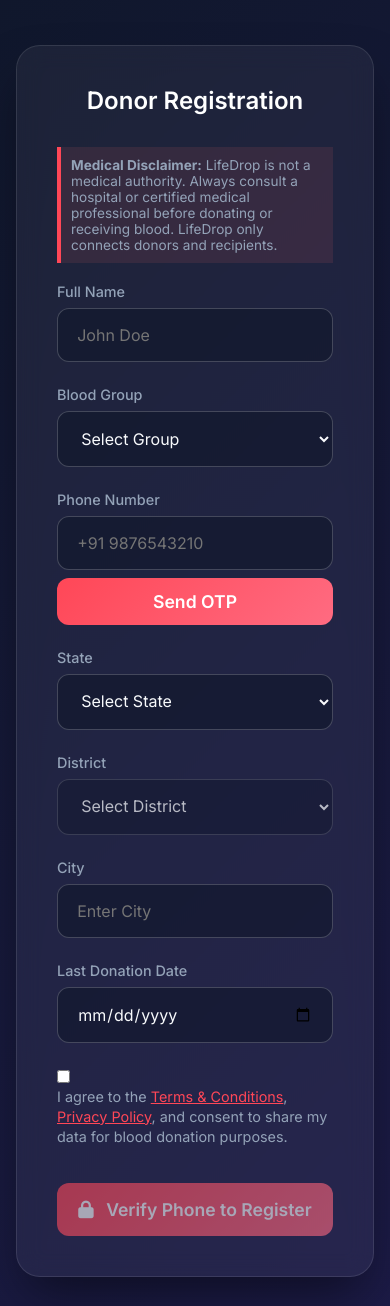
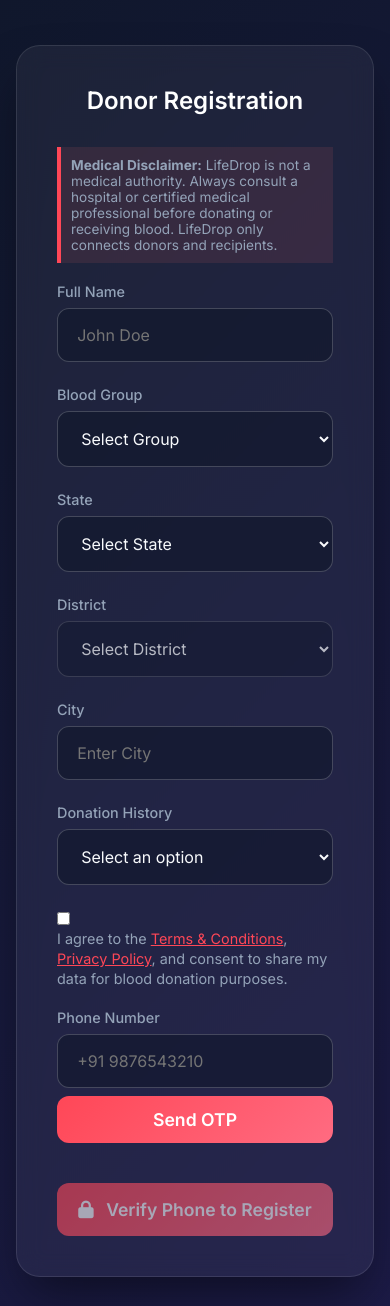
Before and after one commit to neeraj-v220/Lifedrop, a plain HTML site: page Frontend/register.html in a window 390 px wide. Shown: the part 129-1435 px from the top of the page. Drawn offline with Linux system fonts and the light colour scheme.

Commit message:
Move phone verification and add donor history choice
Moves phone verification below donor details and adds a required donation history choice with a date field for returning donors.

```diff
--- a/Frontend/register.html
+++ b/Frontend/register.html
@@ -29,8 +29,7 @@
                 <input type="text" id="name" name="name" placeholder="John Doe" required>
             </div>
 
-            <!-- Blood + Phone -->
-            <div class="form-row">
+            <!-- Blood Group -->
             <div class="form-group">
                 <label for="bloodGroup">Blood Group</label>
                 <select id="bloodGroup" name="bloodGroup" required>
@@ -44,13 +43,6 @@
                     <option value="O+">O+</option>
                     <option value="O-">O-</option>
                 </select>
-                </div>
-
-                <div class="form-group">
-                    <label for="phone">Phone Number</label>
-                    <input type="tel" id="phone" name="phone" placeholder="+91 9876543210" required>
-                    <button type="button" class="btn" id="sendOtpBtn" style="margin-top: 0.5rem; padding: 0.8rem;">Send OTP</button>
-                </div>
             </div>
 
             <!-- State + District -->
@@ -70,7 +62,7 @@
                 </div>
             </div>
 
-            <!-- City + Date -->
+            <!-- City + Donation History -->
             <div class="form-row">
                 <div class="form-group">
                     <label for="city">City</label>
@@ -78,9 +70,18 @@
                 </div>
 
                 <div class="form-group">
+                    <label for="donationExperience">Donation History</label>
+                    <select id="donationExperience" name="donationExperience" required>
+                        <option value="" disabled selected>Select an option</option>
+                        <option value="first-time">I am a new donor (I have never donated)</option>
+                        <option value="returning">I have donated before</option>
+                    </select>
+                </div>
+            </div>
+
+            <div class="form-group" id="lastDonationDateGroup" style="display: none;">
                 <label for="lastDonationDate">Last Donation Date</label>
                 <input type="date" id="lastDonationDate" name="lastDonationDate">
-                </div>
             </div>
 
             <!-- Location Data (Hidden) -->
@@ -97,13 +98,32 @@
                 </label>
             </div>
 
+            <!-- Phone Verification -->
+            <div class="form-group">
+                <label for="phone">Phone Number</label>
+                <input type="tel" id="phone" name="phone" placeholder="+91 9876543210" required>
+                <button type="button" class="btn" id="sendOtpBtn" style="margin-top: 0.5rem; padding: 0.8rem;">Send OTP</button>
+            </div>
+
+            <div id="otpSection" style="display: none; margin-top: 20px; border-top: 1px solid #eee; padding-top: 20px;">
+                <h3>Verify Phone Number</h3>
+                <p id="otpStatusMsg">An OTP has been processed for your phone number.</p>
+                <div class="form-group" style="margin-top: 10px;">
+                    <input type="text" id="otpInput" placeholder="Enter 6-digit OTP" maxlength="6" style="width: 100%; padding:10px;">
+                    <button type="button" class="btn" id="verifyOtpBtn" style="margin-top: 0.5rem; padding: 0.8rem;">
+                        <i class="fas fa-check-circle" style="margin-right: 8px;"></i> Verify
+                    </button>
+                </div>
+                <div id="otpErrorMsg" style="color:red; margin-top:5px; font-size:14px;"></div>
+            </div>
+
+            <div id="registerMessage" class="message"></div>
+
             <!-- Submit -->
             <button type="submit" class="btn" id="registerBtn" disabled style="opacity: 0.6; cursor: not-allowed;">
                 <i class="fas fa-lock" style="margin-right: 8px;"></i>
                 Verify Phone to Register
             </button>
-
-            <div id="registerMessage" class="message"></div>
 
         </form>
 
@@ -115,18 +135,6 @@
             <a href="search.html" class="btn" style="text-decoration: none; display: inline-block; width: auto; padding: 0.8rem 2rem;">Find Donors</a>
         </div>
 
-        <!-- OTP Section (Hidden initially) -->
-        <div id="otpSection" style="display: none; margin-top: 20px; border-top: 1px solid #eee; padding-top: 20px;">
-            <h3>Verify Phone Number</h3>
-            <p id="otpStatusMsg">An OTP has been processed for your phone number.</p>
-            <div class="form-group" style="margin-top: 10px;">
-                <input type="text" id="otpInput" placeholder="Enter 6-digit OTP" maxlength="6" style="width: 100%; padding:10px;">
-                <button type="button" class="btn" id="verifyOtpBtn" style="margin-top: 0.5rem; padding: 0.8rem;">
-                    <i class="fas fa-check-circle" style="margin-right: 8px;"></i> Verify
-                </button>
-            </div>
-            <div id="otpErrorMsg" style="color:red; margin-top:5px; font-size:14px;"></div>
-        </div>
     </div>
 
     <!-- Navigation -->
```
Lines whose indentation alone changed are shown as unchanged.
